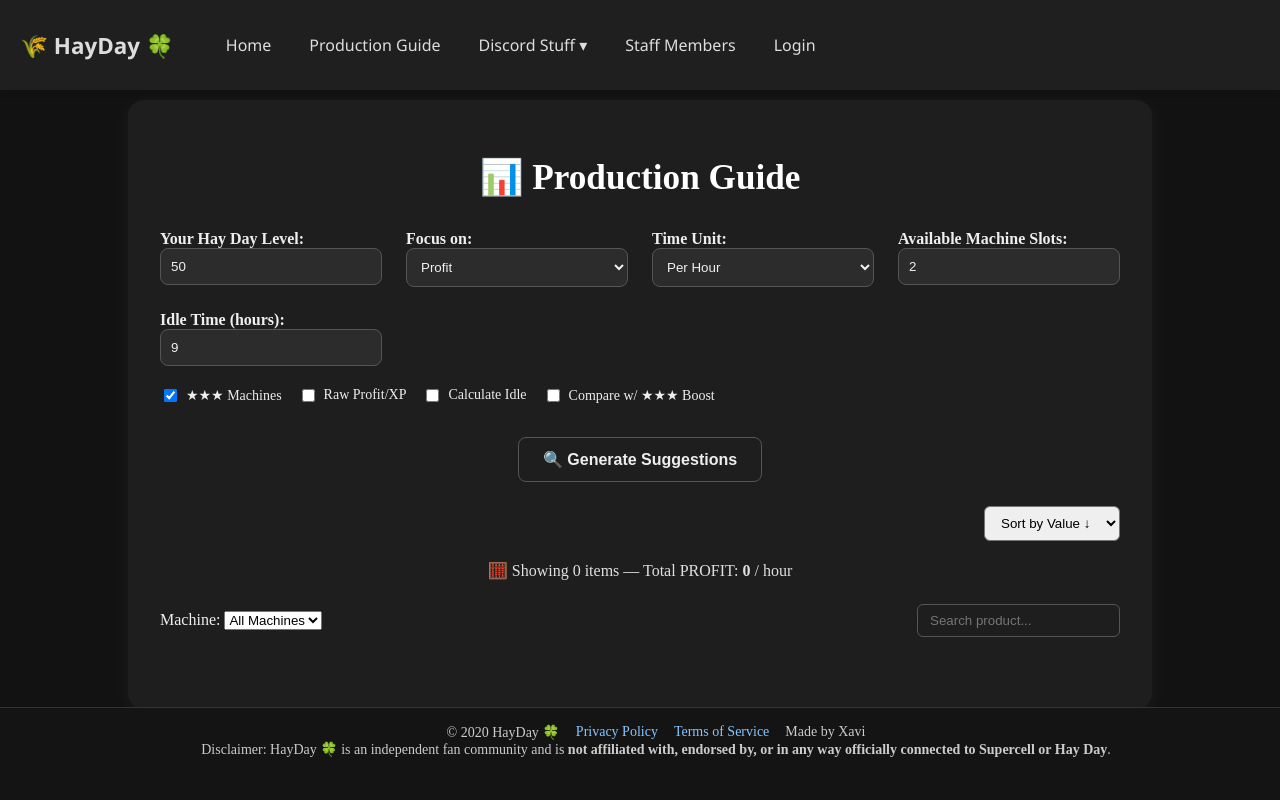
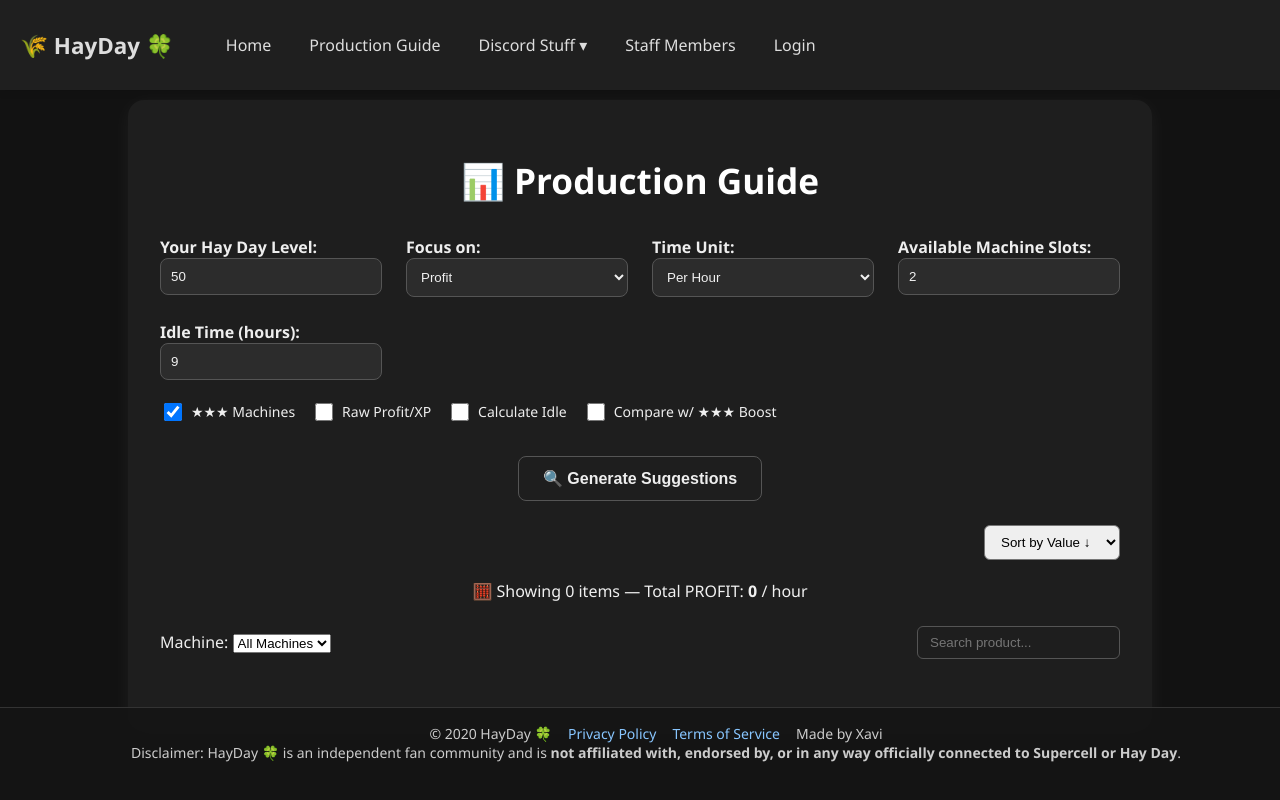
Before and after one commit to Mythreon/HaydayWebsite, a Python web app: template templates/production_guide.html in a window 1280 px wide. Run offline with Jinja, Linux system fonts and the light colour scheme; the template is opened without the code that fills it: most values are stand-ins (such as "Sample title", 1, 10 or a date in 2020).

Commit message:
Css improvements
Added to the css on this update:
- Dark body improvements
- Custom checkboxes
- Custom scrollbar styles
- Better scrolling (smooth scrolling)
- A better font instead of the usual html font
- Fixed an issue with dark mode stuff

```diff
--- a/templates/production_guide.html
+++ b/templates/production_guide.html
@@ -6,10 +6,17 @@
     html {
     position: relative;
     min-height: 100%;
+    scroll-behavior: smooth;
     }
 
     body {
     margin: 0 0 60px; /* Reserve space for the footer */
+    font-family: 'Segoe UI', sans-serif;
+    }
+
+    body.dark {
+    color: #f0f0f0;  /* Light text for dark mode, I had an issue with the text being dark in dark mode */
+    background-color: #121212; /* Dark background for dark mode just to ensure it works properly.*/
     }
 
     footer {
@@ -140,7 +147,27 @@
     body.dark .result-card {
       background: #2c2c2c;
       color: #ddd;
+      box-shadow: 0 2px 6px rgba(255, 255, 255, 0.05);
     }
+
+    body.dark .generate-btn {
+      display: block;
+      margin: 32px auto 0;
+      padding: 12px 24px;
+      font-size: 16px;
+      font-weight: bold;
+      border: none;
+      border-radius: 8px;
+      background-color: #39843c;
+      color: white;
+      cursor: pointer;
+      transition: background-color 0.3s ease;
+    }
+
+    body.dark .generate-btn:hover {
+      background-color: #2a632c;
+    }
+
 
     @keyframes fadeIn {
       from { opacity: 0; transform: translateY(20px); }
@@ -220,6 +247,97 @@
   }
 }
 
+/* Scrollbar Styles */
+
+body::-webkit-scrollbar {
+  width: 10px;
+  height: 10px;
+}
+
+body::-webkit-scrollbar-track {
+  background: var(--scroll-track);
+  border-radius: 10px;
+  box-shadow: inset 0 0 4px rgba(0,0,0,0.05);
+}
+
+body::-webkit-scrollbar-thumb {
+  background-color: var(--scroll-thumb);
+  border-radius: 10px;
+  border: 2px solid transparent;
+  background-clip: content-box;
+  transition: background-color 0.3s ease, box-shadow 0.3s ease;
+}
+
+body::-webkit-scrollbar-thumb:hover {
+  background-color: var(--scroll-thumb-hover);
+  box-shadow: 0 0 6px rgba(0,0,0,0.15);
+}
+
+/* Firefox Styling */
+body {
+  scrollbar-width: thin;
+  scrollbar-color: var(--scroll-thumb) var(--scroll-track);
+}
+
+:root {
+  --scroll-track: #f4f4f4;
+  --scroll-thumb: #c1c1c1;
+  --scroll-thumb-hover: #a0a0a0;
+}
+
+body.dark {
+  --scroll-track: #1f1f1f;
+  --scroll-thumb: #5f5f5f;
+  --scroll-thumb-hover: #777;
+}
+
+/* Custom checkbox and checkmark */
+.checkbox-row label {
+  cursor: pointer;
+  display: flex;
+  align-items: center;
+  gap: 6px;
+  padding: 4px 8px;
+  border-radius: 6px;
+  transition: background-color 0.3s ease, box-shadow 0.3s ease;
+  user-select: none;
+}
+
+.checkbox-row label:hover {
+  background-color: rgba(76, 175, 80, 0.15); /* light green glow */
+  box-shadow: 0 0 8px rgba(76, 175, 80, 0.3);
+}
+
+.checkbox-row input[type="checkbox"] {
+  cursor: pointer;
+  width: 18px;
+  height: 18px;
+  border-radius: 4px;
+  border: 1.5px solid #999;
+  transition: border-color 0.3s ease, box-shadow 0.3s ease;
+  background-color: #fff;
+}
+
+.checkbox-row input[type="checkbox"]:hover {
+  border-color: #4caf50;
+  box-shadow: 0 0 5px 2px rgba(76, 175, 80, 0.4);
+}
+
+/* Dark mode adjustments */
+body.dark .checkbox-row label:hover {
+  background-color: rgba(136, 255, 136, 0.15);
+  box-shadow: 0 0 8px rgba(136, 255, 136, 0.3);
+}
+
+body.dark .checkbox-row input[type="checkbox"] {
+  background-color: #2c2c2c;
+  border-color: #777;
+}
+
+body.dark .checkbox-row input[type="checkbox"]:hover {
+  border-color: #88ff88;
+  box-shadow: 0 0 5px 2px rgba(136, 255, 136, 0.5);
+}
 
   </style>
 {% endblock %}
```
